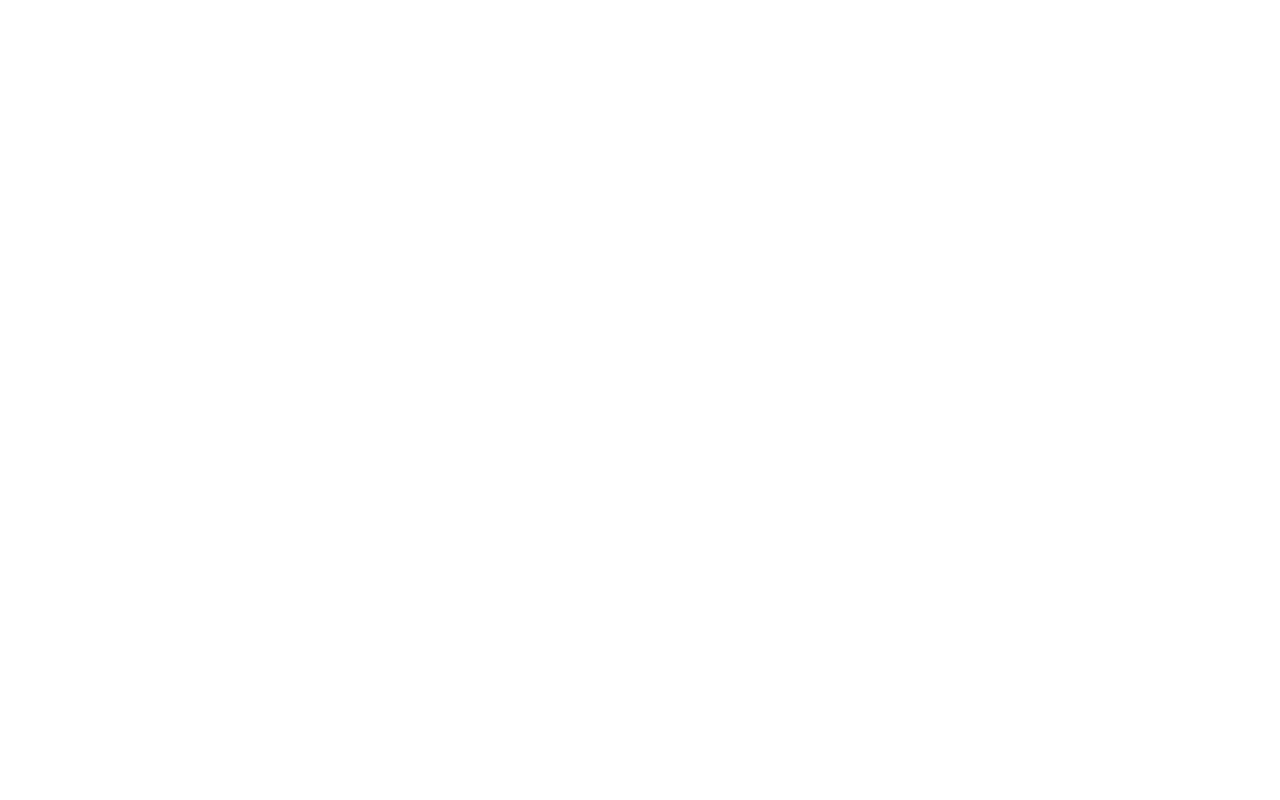
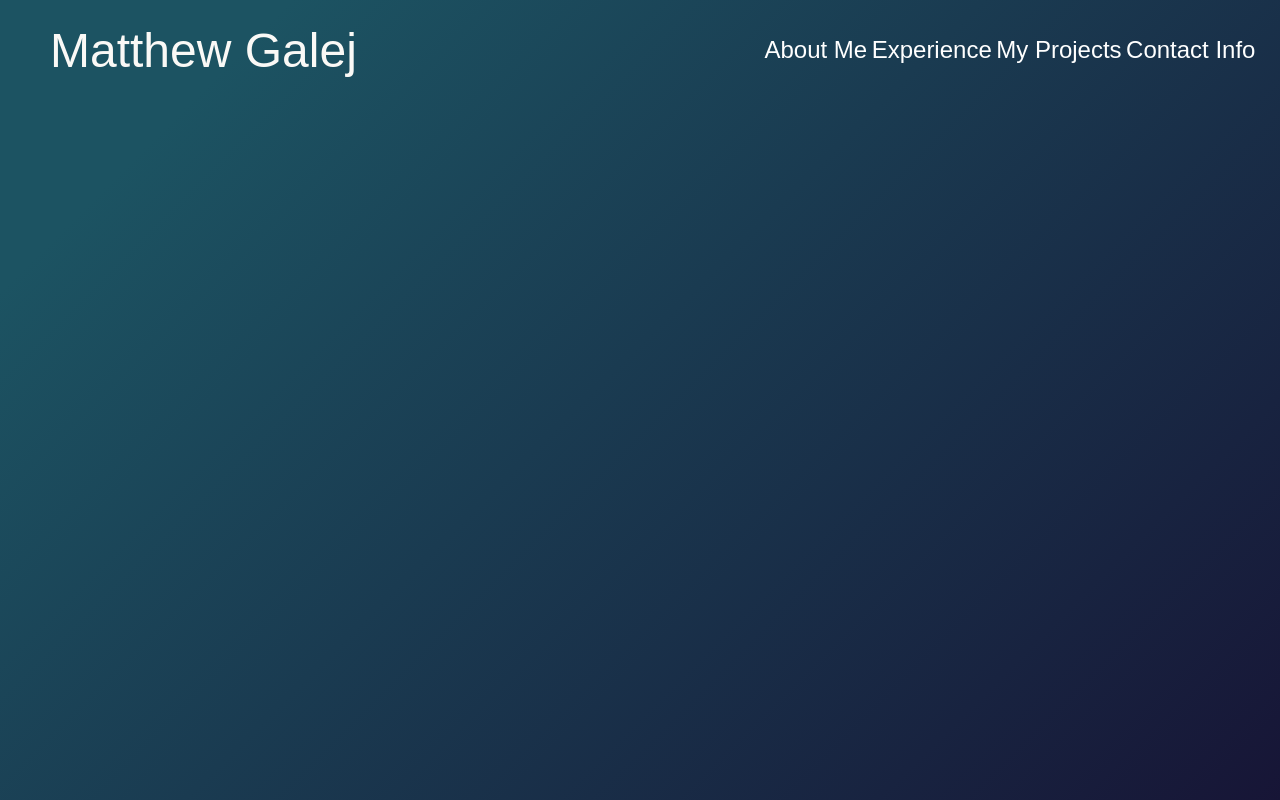
Before and after one commit to MatGalej/personal-site, a plain HTML site: page pages/index.html in a window 1280 px wide. Drawn offline with Linux system fonts and the light colour scheme; a web font is replaced by a local one.

Commit message:
set up initial header and nav links

```diff
--- a/css/styles.css
+++ b/css/styles.css
@@ -0,0 +1,88 @@
+/* Fonts */
+@font-face {
+    font-family: "Oswald";
+    src: url("../fonts/Oswald-VariableFont_wght.ttf") format("truetype");
+}
+
+* {
+    box-sizing: border-box;
+    margin: 0;
+    padding: 0;
+}
+
+html {
+    scroll-behavior: smooth;
+}
+
+#background {
+    z-index: -1;
+    background: linear-gradient(315deg, rgba(2,0,36,0.9164915966386554) 0%, rgba(28,83,98,1) 86%);
+    position: absolute;
+    display: flex;
+    width: 100%;
+    min-height: 100vh;
+}
+
+#page-header {
+    font-family: "Oswald", sans-serif;
+    display: flex;
+    justify-content: space-between;
+    align-items: center;
+    width: 100%;
+    height: 100px;
+    padding-left: 50px;
+    padding-right: 20px;
+    color: #FAF9F6;
+}
+
+#page-header #name {
+    font-size: 3rem;
+    user-select: none;
+}
+
+#navbar {
+    display: flex;
+    justify-content: space-evenly;
+    margin-left: auto;
+    width: 500px;
+}
+
+.nav-item {
+    position: relative; /* Needed for the positioning of ::after */
+    display: inline-block; /* Allows consistent spacing */
+    text-decoration: none;
+    color: white; /* Set your desired text color */
+    font-size: 1.5rem;
+}
+
+@keyframes nav-hover {
+    0% {
+        color: #FAF9F6;
+    }
+    100% {
+        color: cadetblue;
+    }
+}
+
+.nav-item:hover {
+    animation-name: nav-hover;
+    animation-duration: 300ms;
+    animation-iteration-count: 1;
+    animation-timing-function: ease-in;
+    color: cadetblue;
+}
+
+.nav-item::after {
+    content: "";
+    position: absolute;
+    left: 0;
+    bottom: -3px;
+    width: 0;
+    height: 2px;
+    background-color: white;
+    transition: width 0.5s ease;
+}
+
+.nav-item:hover::after {
+    width: 100%;
+}
--- a/pages/index.html
+++ b/pages/index.html
@@ -2,12 +2,28 @@
 <html lang="en">
 <head>
     <meta charset="UTF-8">
-    <meta name="viewport" content="width=device-width, initial-scale=1.0" />
-    <link rel="stylesheet" href="../css/styles.css" />
-    <link rel="stylesheet" href="../css/media-queries.css" />
+    <meta name="viewport" content="width=device-width, initial-scale=1.0"/>
+    <link rel="stylesheet" href="../css/styles.css"/>
+    <link rel="stylesheet" href="../css/media-queries.css"/>
+    <link rel="icon" href="../public/icon.svg">
     <title>Matthews Portfolio</title>
 </head>
 <body>
+<main>
+    <div id="background">
+        <header id="page-header">
+            <p id="name">Matthew Galej</p>
+            <nav id="navbar">
+                <a class="nav-item" href="#about-me">About Me</a>
+                <a class="nav-item" href="#experience">Experience</a>
+                <a class="nav-item" href="my-projects">My Projects</a>
+                <a class="nav-item" href="contact-info">Contact Info</a>
+            </nav>
+        </header>
+        <div id="main-page">
 
+        </div>
+    </div>
+</main>
 </body>
 </html>
```
Also changed, not shown: public/icon.svg (added).
